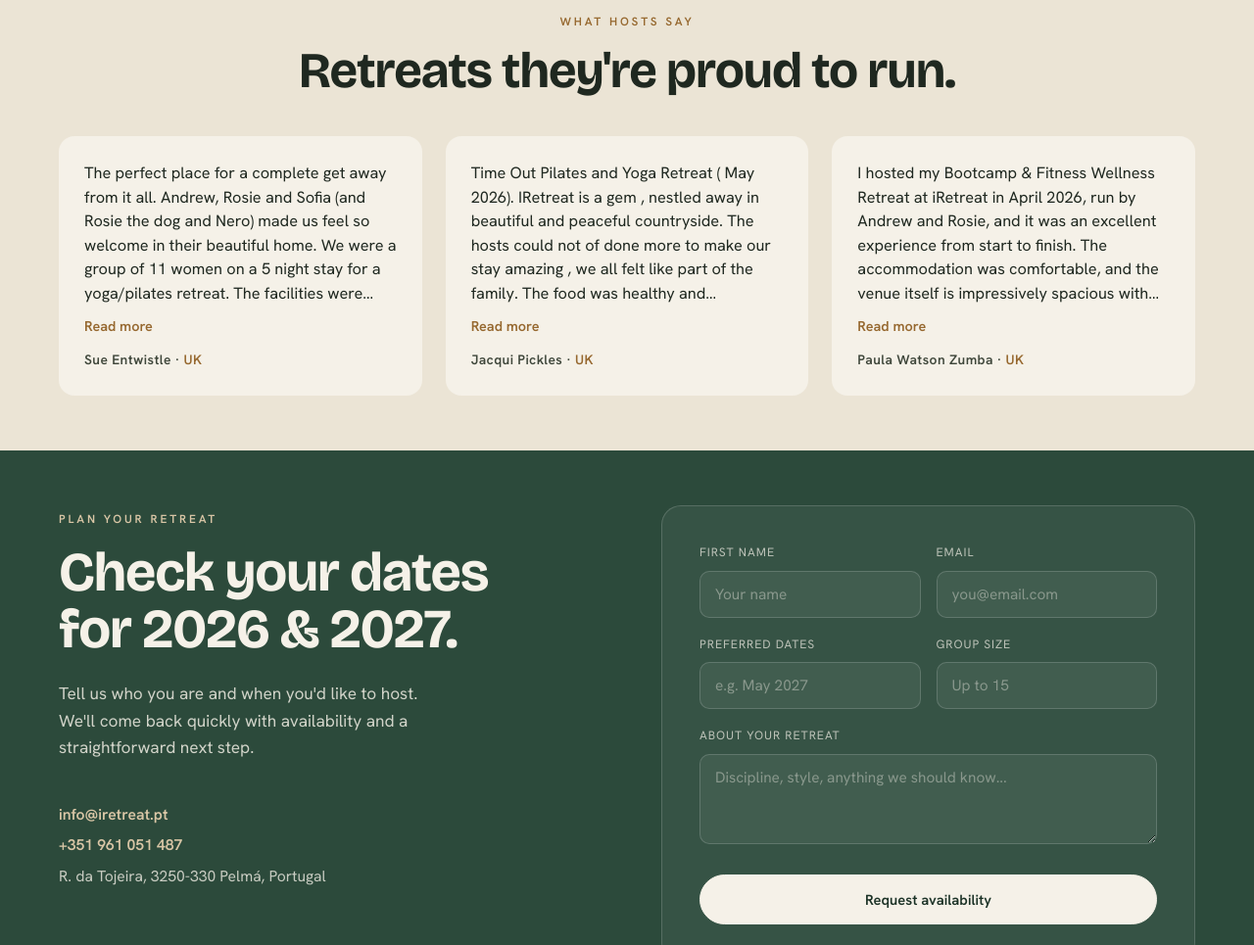
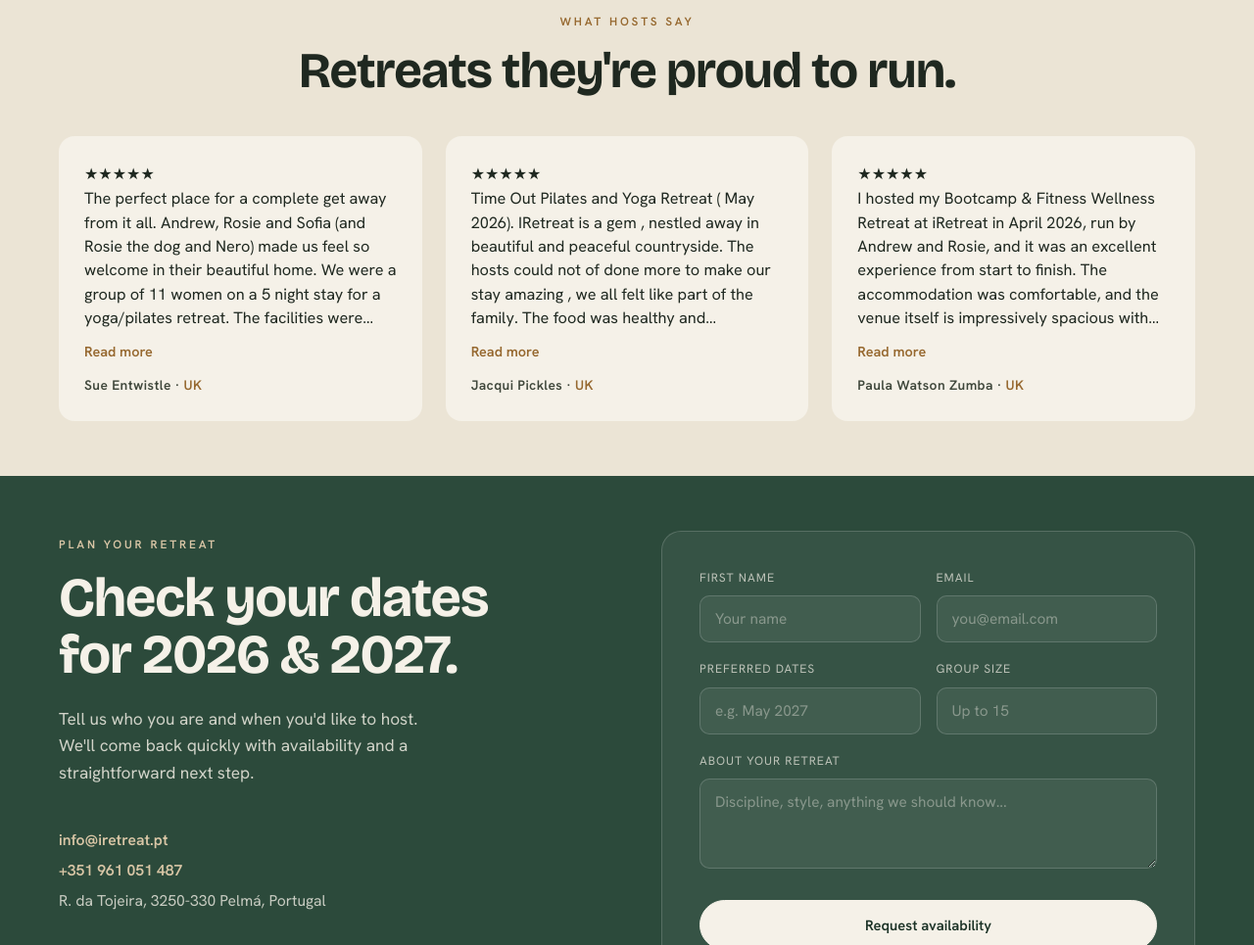
Before and after one commit to SPSFitness/IRetreat-, an Eleventy site: page src/index.njk in a window 1280 px wide. Shown: the part 3920-4885 px from the top of the page at 98% size. Built offline with nearby package versions, Linux system fonts and the light colour scheme; Eleventy itself is replaced by a stand-in of ours; files that its build step writes are made by us from their sources.

Commit message:
Update index.njk

```diff
--- a/src/index.njk
+++ b/src/index.njk
@@ -94,7 +94,7 @@
     <h2 class="serif">{{ home.testimonials_heading }}</h2>
     <div class="qgrid">
       {% for t in home.testimonials %}
-      <div class="quote"><p>{{ t.quote }}</p><div class="who">{{ t.name }} · <span>{{ t.country }}</span></div></div>
+      <div class="quote"><div class="stars" aria-label="5 out of 5 stars">★★★★★</div><p>{{ t.quote }}</p><div class="who">{{ t.name }} · <span>{{ t.country }}</span></div></div>
       {% endfor %}
     </div>
   </div>
```
